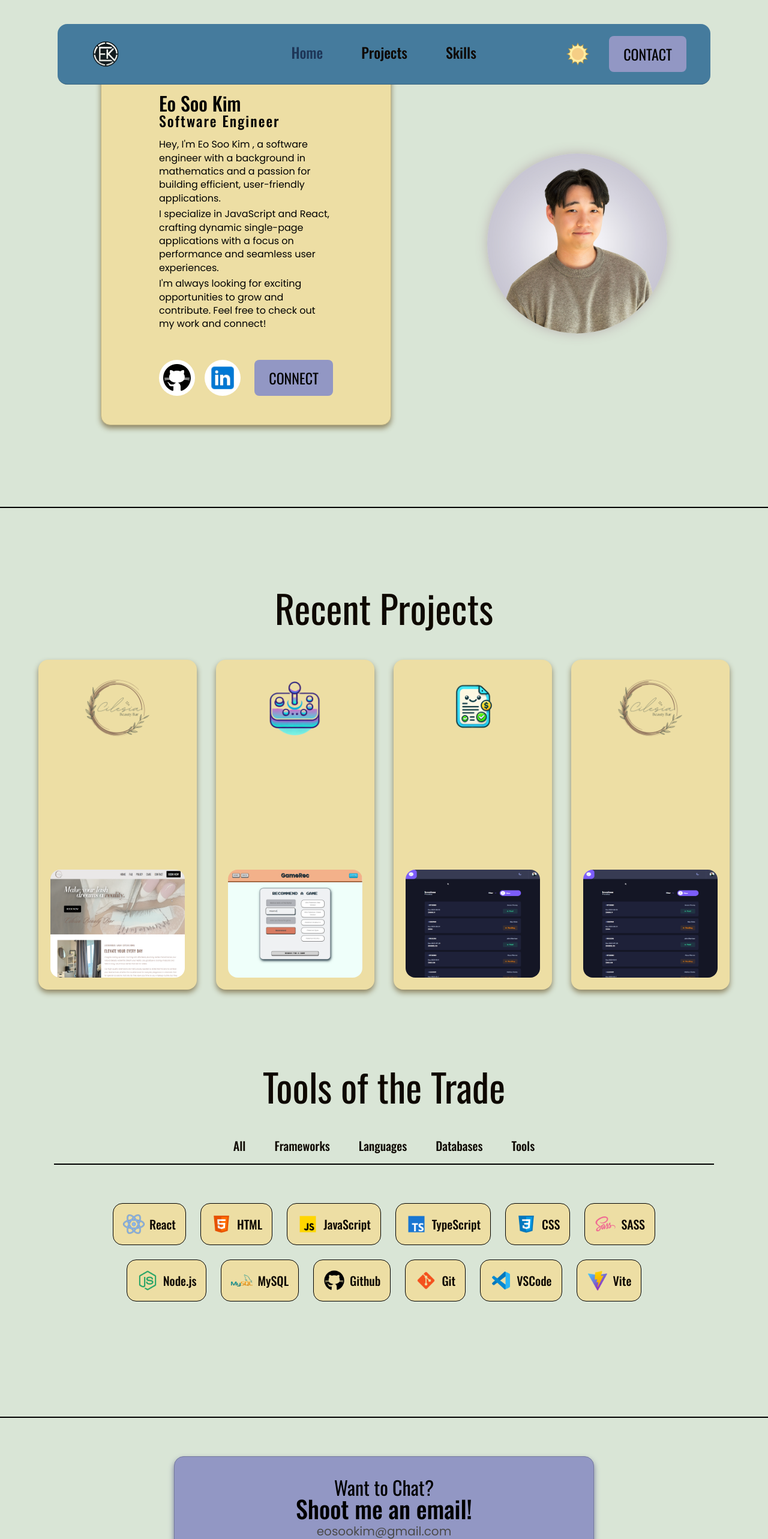
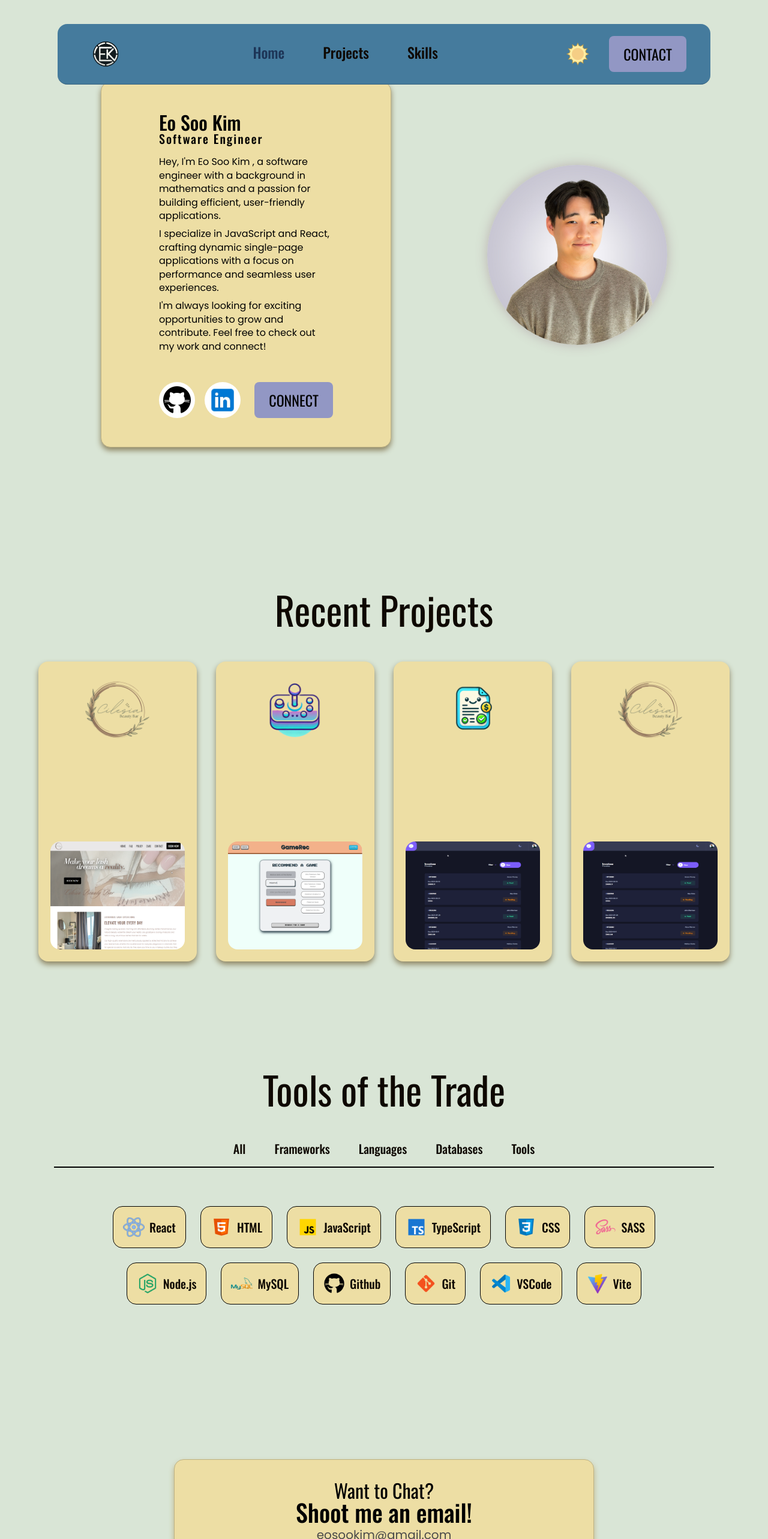
Before and after one commit to eosook/portfolio, a React (Vite) app: page / in a window 1280 px wide. Shown: the top 2566 px of the page at 60% size. Built offline with nearby package versions, Linux system fonts and the light colour scheme.

Commit message:
small styling changes

```diff
--- a/src/components/About/About.jsx
+++ b/src/components/About/About.jsx
@@ -40,7 +40,7 @@ export default function About() {
           <div className="about__link-container">
             <div className="about__link-wrapper">
               <div className="about__link about__link--github">
-                <span className="about__link-text">Github</span>
+                <span className="about__link-text about__link-text-github">Github</span>
                 <img
                   className="about__link-logo github-logo"
                   src={githubLogo}
@@ -48,7 +48,7 @@ export default function About() {
                 />
               </div>
               <div className="about__link about__link--linkedin">
-                <span className="about__link-text">LinkedIn</span>
+                <span className="about__link-text about__link-text-linkedin">LinkedIn</span>
                 <img
                   className="about__link-logo linkedin-logo"
                   src={linkedInLogo}
--- a/src/components/About/About.scss
+++ b/src/components/About/About.scss
@@ -15,15 +15,15 @@
 
   &__wrapper {
     @include tablet {
+      padding-top: 8rem;
+    }
+    @include desktop {
       display: flex;
       align-items: center;
       justify-content: center;
       flex-direction: row-reverse;
-      gap: 4rem;
       border-radius: $border-radius;
       padding: 4rem 8rem;
-    }
-    @include desktop {
       gap: 10rem;
     }
   }
@@ -42,8 +42,8 @@
 
     @include tablet {
       min-width: 400px;
-      max-width: 600px;
-      margin-top: 0;
+      max-width: 800px;
+      margin-top: 2rem;
     }
     @include desktop{
       min-width: 400px;
@@ -53,7 +53,7 @@
   }
   &__body {
     @include body(1rem);
-    margin: 2px 0;
+    margin: 0.25rem 0;
 
     &:last-of-type {
       margin-bottom: 3rem;
@@ -63,7 +63,7 @@
     @include title(2rem, 500);
   }
   &__subtitle {
-    @include title(1.5rem, 500);
+    @include title(1.25rem, 500);
     margin-top: -4px;
     margin-bottom: 0.75rem;
     letter-spacing: 2px;
@@ -108,8 +108,6 @@
       bottom: 100%;
       left: 50%;
       transform: translateX(-50%);
-      background-color: var(--accent);
-      color: black;
       box-shadow: 0 8px 8px rgba(0, 0, 0, 0.1);
       padding: $padding-xs $padding-s;
       border-radius: 4px;
@@ -117,6 +115,14 @@
       opacity: 0;
       transform: translate(-50%, -4px);
       pointer-events: none;
+      &-github{
+        background-color: var(--background-white);
+        color: black;
+      }
+      &-linkedin{
+        background-color: white;
+        color: #0077B5;
+      }
     }
     &-logo {
       width: 30px;
@@ -162,14 +168,12 @@
 
 .github-logo {
   &:hover {
-    filter: invert(48%) sepia(13%) saturate(3207%) hue-rotate(130deg)
-      brightness(95%) contrast(80%);
+    filter: invert(1);
   }
 }
 
 .linkedin-logo {
   &:hover {
-    filter: invert(48%) sepia(13%) saturate(3207%) hue-rotate(130deg)
-      brightness(95%) contrast(80%);
+    filter: invert(1) grayscale(100%) brightness(150%) contrast(150%);
   }
 }
--- a/src/components/Contact/Contact.scss
+++ b/src/components/Contact/Contact.scss
@@ -5,12 +5,13 @@
 
 .contact{
     @include componentMargin;
-    border: 1px solid color-mix(in srgb, var(--tertiary) 80%, black);
-    box-shadow: 0px 5px 10px color-mix(in srgb, var(--tertiary) 80%, black);
-    background-color: var(--tertiary);
+    border: 1px solid color-mix(in srgb, var(--primary) 80%, black);
+    box-shadow: 0px 5px 10px color-mix(in srgb, var(--primary) 80%, black);
+    background-color: var(--primary);
     border-radius: $border-radius;
     text-align: center;
     padding: 2rem 1rem;
+    margin-bottom: 4rem;
     @include tablet{
         width: 700px;
         margin: 4rem auto;
--- a/src/components/Footer/Footer.scss
+++ b/src/components/Footer/Footer.scss
@@ -30,7 +30,7 @@
         justify-content: center;
     }
     &__name{
-        @include title(1.5rem, 400);
+        @include title(1.125rem, 400);
     }
     &__link{
         position: relative;
--- a/src/components/Header/Header.scss
+++ b/src/components/Header/Header.scss
@@ -70,10 +70,10 @@
       display: flex;
       list-style-type: none;
       gap: 2rem;
+      margin: 0 1rem 0 3rem;
     }
     @include desktop{
       gap: 4rem;
-      margin-left: 10rem;
     }
 
     &-item {
--- a/src/components/Projects/ProjectCard/ProjectCard.jsx
+++ b/src/components/Projects/ProjectCard/ProjectCard.jsx
@@ -5,10 +5,7 @@ import ProjectCardContent from "./ProjectCardContent";
 import ProjectCardImage from "./ProjectCardImage";
 import useWindowSize from "../../../hooks/useWindowSize";
 
-var cardVariants = {
-  expanded: { width: "100vw", height: "600px", borderRadius: 16 },
-  collapsed: { width: "200px", height: "200px", borderRadius: 16 },
-};
+var cardVariants = {};
 
 export default function ProjectCard({
   projectNumber,
@@ -56,7 +53,7 @@ export default function ProjectCard({
       cardVariants = {
         expanded: {
           width: "100vw",
-          height: "700px",
+          height: "600px",
           borderRadius: 48,
           zIndex: 1,
         },
@@ -71,14 +68,14 @@ export default function ProjectCard({
       cardVariants = {
         expanded: {
           width: ["300px", "600px", "1200px"],
-          height: "700px",
+          height: "600px",
           borderRadius: 48,
           zIndex: 1,
           position: ["relative", "absolute", "relative"],
         },
         collapsed: {
           width: "300px",
-          height: "550px",
+          height: "500px",
           borderRadius: 16,
           position: "relative",
         },
--- a/src/components/Projects/Projects.scss
+++ b/src/components/Projects/Projects.scss
@@ -8,12 +8,10 @@
 }
 
 .projects {
-  margin-top: 2rem;
   height: 100%;
   min-height: calc(100dvh - $header-height-mobile);
   background-color: rgba(var(--background), 0.3);
-  border-top: 2px solid black;
-  padding: 2rem 1rem;
+  padding: 6rem 1rem 2rem;
 
   @include tablet {
     height: calc(100dvh);
--- a/src/components/Skills/SkillsSection.scss
+++ b/src/components/Skills/SkillsSection.scss
@@ -5,9 +5,8 @@
 
 .skills{
     text-align: center;
-    padding: 1rem;
+    padding: 6rem 1rem;
     min-height: 600px;
-    border-bottom: 2px solid black;
     @include tablet{
         min-height: calc(100dvh - $header-height-mobile);
         padding: 8rem 2.5rem;
@@ -34,7 +33,7 @@
             }
         }
         &__item{
-            @include header(1.25rem);
+            @include header(1rem);
             padding-bottom: 1rem;
             border-bottom: 2px solid transparent;
             color: var(--font-primary);
@@ -55,9 +54,9 @@
         max-width: 1000px;
         justify-content: center;
         margin: 0 auto;
-        // background-color: var(--primary);
         padding: 2rem;
         border-radius: $border-radius;
+        // background-color: var(--primary);
         // box-shadow: 5px 5px 5px color-mix(in srgb, var(--primary) 60%, black);
         @include tablet{
             padding: 2rem;
```
